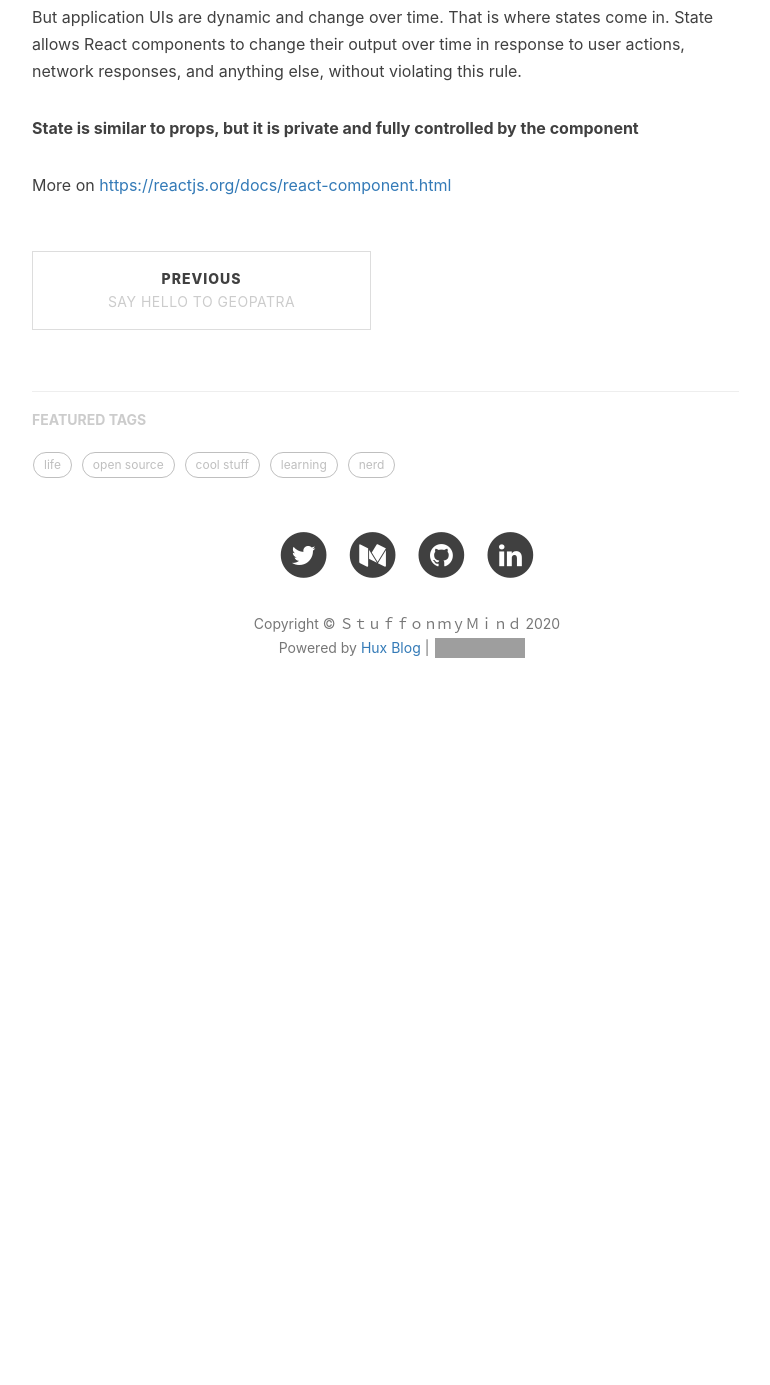
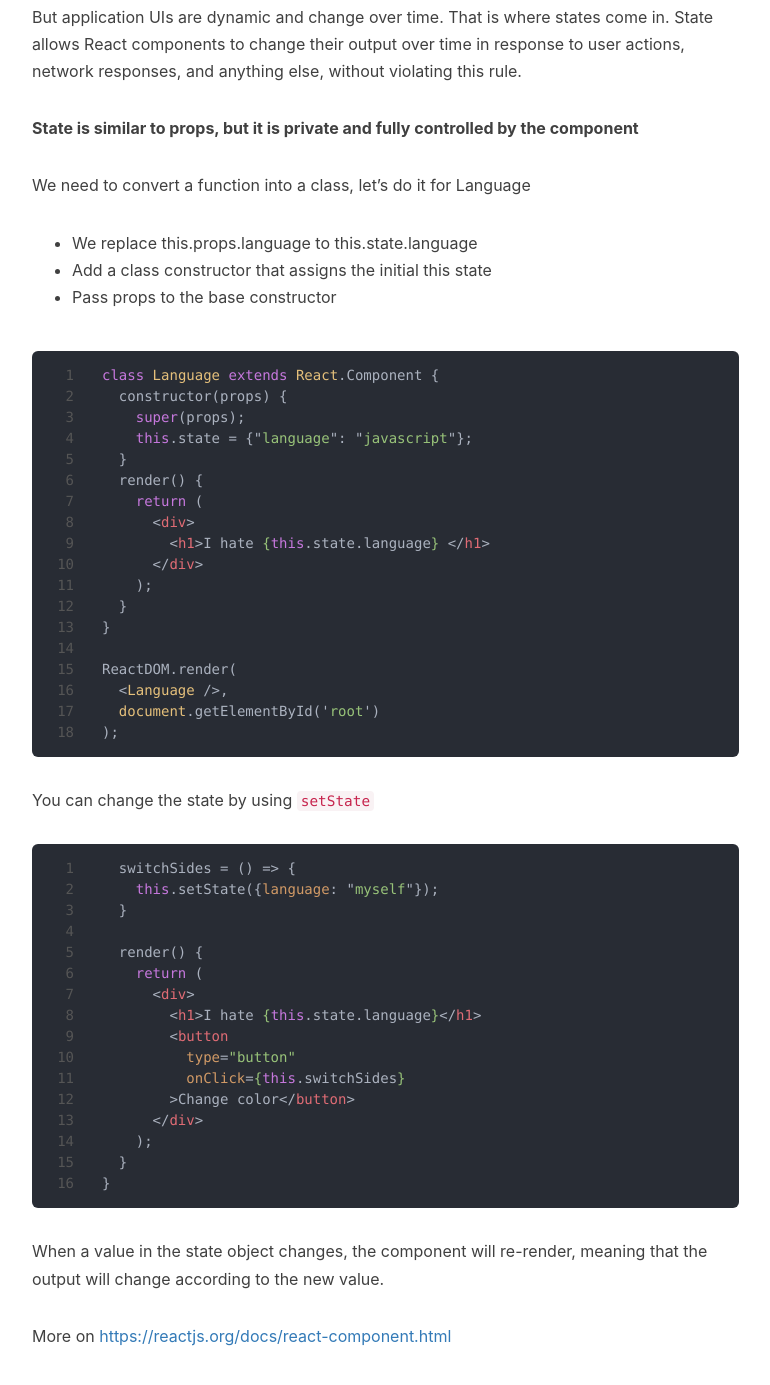
Before and after one commit to Sangarshanan/sangarshanan.github.io, a Jekyll site: the page built from _posts/2020-03-01-learning-react.md, in a window 1280 px wide and 1400 px high, scrolled down 4719 px. Shown: the top 1385 px of the window, without its empty margins (233-1003 px from the left). Built offline with Jekyll 4.4.1, drawn with Linux system fonts in a browser that asks for light colours; nearby versions of some CDN libraries; comment, search, counter and statistics services are not loaded; before the commit the page ends 5444 px from its top, so only the background shows below that; some of the changed text lies outside the part shown; grey boxes are pictures that could not be loaded.

Commit message:
Add states to react

````diff
--- a/_posts/2020-03-01-learning-react.md
+++ b/_posts/2020-03-01-learning-react.md
@@ -125,7 +125,7 @@ Props can be passed to components like function arguments. They stands for prope
 ```jsx
 extends React.Component {
   render() {
-    return <h2>Hi, I use {this.props.language} for development!</h2>
+    return <h2>I like {this.props.language} cause I heard someone talking about it on twitter!</h2>
   }
 }
 const mylanguage = <Language language="Rust" />;
@@ -139,14 +139,14 @@ For example, we can create an App component that renders language:
 
 ```jsx
 function Language(props) {
-  return <h1>Hello, {props.language}</h1>;
+  return <h1>Man ! {props.language} sucks</h1>;
 }
 function App() {
   return(
   <div>
-    <Language language="Python" />
-    <Language language="Rust" />
-    <Language language="Haskell" />
+    <Language language="Javascript" />
+    <Language language="Javascript" />
+    <Language language="Still Javascript" />
   </div>
   );
 }
@@ -161,5 +161,54 @@ But application UIs are dynamic and change over time. That is where states come
 
 **State is similar to props, but it is private and fully controlled by the component**
 
+We need to convert a function into a class, let's do it for Language
+
+- We replace this.props.language to this.state.language
+- Add a class constructor that assigns the initial this state
+- Pass props to the base constructor
+
+
+```jsx
+class Language extends React.Component {
+  constructor(props) {
+    super(props);
+    this.state = {"language": "javascript"};
+  }
+  render() {
+    return (
+      <div>
+        <h1>I hate {this.state.language} </h1>
+      </div>
+    );
+  }
+}
+
+ReactDOM.render(
+  <Language />,
+  document.getElementById('root')
+);
+```
+You can change the state by using `setState`
+
+```jsx
+  switchSides = () => {
+    this.setState({language: "myself"});
+  }
+
+  render() {
+    return (
+      <div>
+        <h1>I hate {this.state.language}</h1>
+        <button
+          type="button"
+          onClick={this.switchSides}
+        >Change color</button>
+      </div>
+    );
+  }
+}
+```
+
+When a value in the state object changes, the component will re-render, meaning that the output will change according to the new value.
 
 More on <https://reactjs.org/docs/react-component.html>
````
Also changed, not shown: _includes/about/en.md (line endings or trailing spaces).
